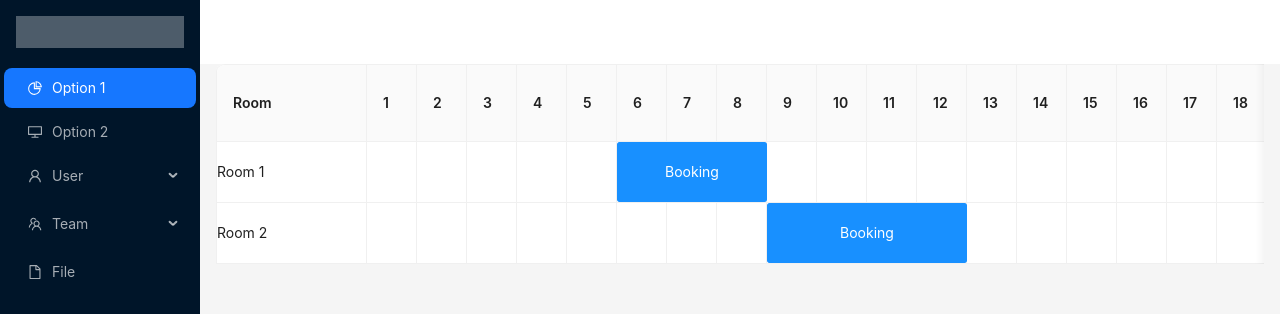
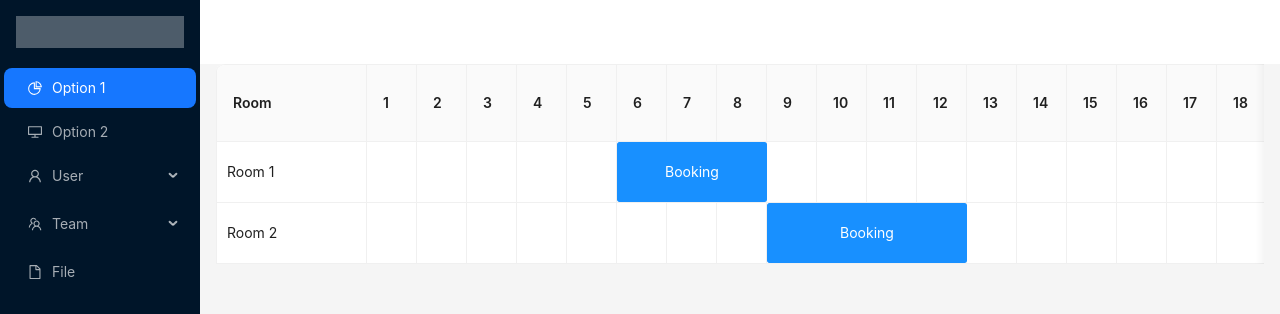
Before and after one commit to Ivansergee/hms, a Vue app in the folder apps/frontend/: page / in a window 1280 px wide. Shown: the top 314 px of the page. Built offline with nearby package versions, Linux system fonts and the light colour scheme; the HTML template or start-up script is replaced by a standard one.

Commit message:
[#1] Fix

```diff
--- a/apps/frontend/src/components/PlanTable.vue
+++ b/apps/frontend/src/components/PlanTable.vue
@@ -45,7 +45,10 @@
           :style="getGhostBarStyle"
         >Booking</div>
       </div>
-      <div v-else>
+      <div
+        v-else
+        class="name-cell"
+      >
         {{ record.name }}
       </div>
     </template>
@@ -118,11 +121,11 @@ const isGhostBarStart = (roomId: number, dayIndex: string): boolean => {
     ? ghostBooking.value?.end === Number(dayIndex)
     : ghostBooking.value?.start === Number(dayIndex);
 
-  return ghostBooking.value?.id === roomId && isGhostStartCell;
+  return ghostBooking.value?.roomId === roomId && isGhostStartCell;
 };
 
 const isGhostBarShown = (roomId: number): boolean => {
-  return ghostBooking.value?.id === roomId;
+  return ghostBooking.value?.roomId === roomId;
 };
 
 const getBookingForStart = (roomId: number, dayIndex: string): Booking | undefined => {
@@ -247,6 +250,10 @@ onUnmounted(() => {
   position: relative;
 }
 
+.name-cell {
+  padding: 10px;
+}
+
 .draggable-bar {
   position: absolute;
   top: 0;
@@ -282,6 +289,10 @@ onUnmounted(() => {
   position: relative;
 }
 
+.plan-table :deep(.ant-table-cell-fix-left) {
+  z-index: 20;
+}
+
 .resize-handle {
   position: absolute;
   width: 6px;
```
